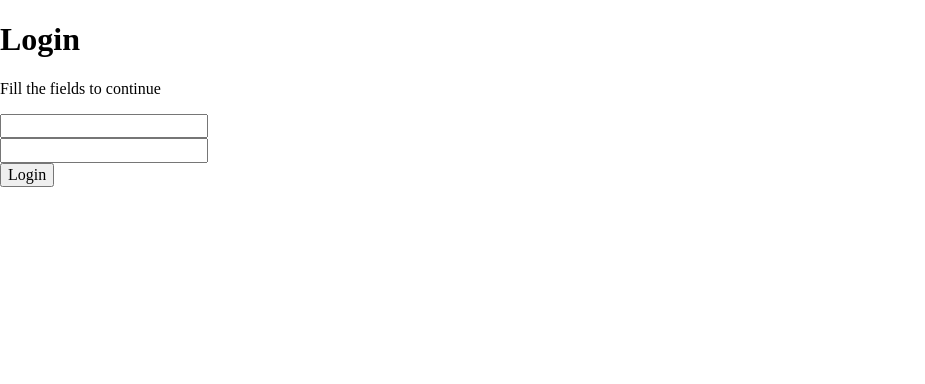
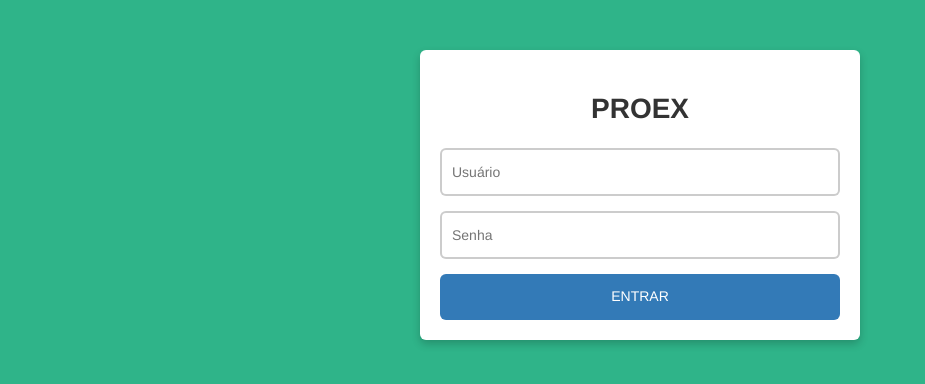
Before and after one commit to ivanmcardoso/proex-front, a React (Create React App) app: page /Login in a window 1280 px wide. Shown: the top 384 px of the page, without its empty margins (0-925 px from the left). Built offline with nearby package versions, Linux system fonts and the light colour scheme.

Commit message:
stylized login

```diff
--- a/package.json
+++ b/package.json
@@ -9,6 +9,7 @@
     "axios": "^0.19.2",
     "formik": "^2.1.2",
     "history": "^4.10.1",
+    "node-sass": "^4.13.1",
     "normalize.css": "^8.0.1",
     "react": "^16.12.0",
     "react-dom": "^16.12.0",
--- /dev/null
+++ b/src/components/toolbar/toolbar.js
@@ -0,0 +1,9 @@
+import React from 'react'
+
+const toolBar = () => {
+    return (
+        <h1>toolBar</h1>
+        );
+}
+
+export default toolBar
--- a/src/containers/App.js
+++ b/src/containers/App.js
@@ -1,7 +1,14 @@
 import React from 'react';
 import './App.css';
 import Routes from '../components/Routes';
+import toolBar from '../components/toolbar/toolbar';
 
-const App = ()=> <Routes/>
-
+const App = ()=> {
+    return (
+    <>
+        <toolBar/>
+        <Routes/>
+    </>
+    );
+}
 export default App;
--- a/src/pages/Login/Login.js
+++ b/src/pages/Login/Login.js
@@ -1,5 +1,8 @@
 import React, {Component} from 'react'
 import {history} from '../../history'
+
+import './Login.scss'
+
 export default class Login extends Component {
     handleSubmit(event) {
         event.preventDefault();
@@ -25,7 +28,7 @@ export default class Login extends Component {
         )
         .then(response =>{
             localStorage.setItem('auth-token', response.token)
-            history.push('/FootExam')
+            history.push('/')
 
         })
         .catch(error =>{
@@ -35,20 +38,27 @@ export default class Login extends Component {
 
     render(){
         return (
-            <>
-                <h1>Login</h1>
-                <p>Fill the fields to continue</p>
+            <div className="login-form">
+                <h1 className="title-text">PROEX</h1>
+                <div className = "form-card">
+                    <form onSubmit={this.handleSubmit.bind(this)}>
+                            <input
+                                placeholder="Usuário"
+                                className="input-text"
+                                type="text"
+                                ref={(input) => this.login = input}
+                            />
+                            <input
+                                placeholder="Senha"
+                                className="input-text"
+                                type="text"
+                                ref={(input) => this.senha = input}
+                            />
 
-                    <form onSubmit={this.handleSubmit.bind(this)}>
-                        <div>
-                            <input type="text" ref={(input) => this.login = input}/>
-                        </div>
-                        <div>
-                            <input type="text" ref={(input) => this.senha = input}/>
-                        </div>
-                        <input type="submit" value="Login"/>
+                        <button className = "button-submit" type="submit">ENTRAR</button>
                     </form>
-            </>
+                </div>
+            </div>
         );
     }
 }
--- /dev/null
+++ b/src/pages/Login/Login.scss
@@ -0,0 +1,43 @@
+body{
+    text-align: center;
+    background-color: #2FB489;
+
+    font-family: "Helvetica Neue",Helvetica,Arial,sans-serif;
+    font-size: 14px;
+    line-height: 1.42857143;
+    color: #333;
+    display: block;
+}
+
+.form-card{
+    width: 100%;
+}
+
+.login-form{
+    background-color: #ffffff;
+    box-shadow: 0 4px 8px 0 rgba(0,0,0,0.2);
+    border-radius: 6px;
+    transition: 0.3s;
+    width: 400px;
+    margin: 50px auto;
+    padding: 20px;
+}
+
+.input-text{
+    width: calc(100% - 4px - 20px);
+    height: 24px;
+    padding: 10px;
+    margin-bottom: 15px;
+    border-radius: 6px;
+    border-style: solid;
+    border-color: rgba(0,0,0,0.2);
+}
+
+.button-submit{
+    width: 100%;
+    height: 46px;
+    border-radius: 6px;
+    border: 0px;
+    color: #ffffff;
+    background-color: #337AB7;
+}
```
Also changed, not shown: 1 other file (tests, documents, lock files or other folders).
